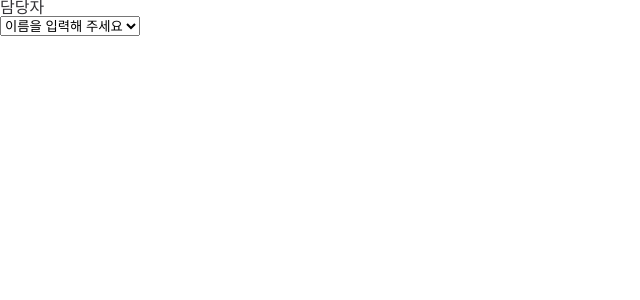
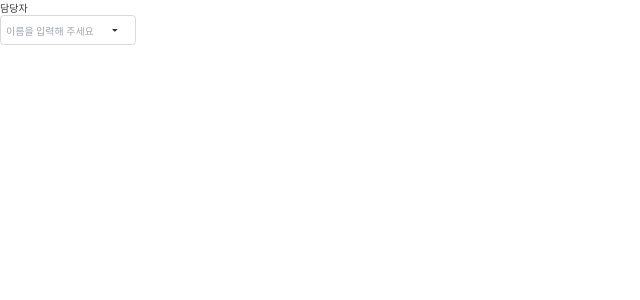
Before and after one commit to sprint-part3-team11/taskify, a Next.js app: page /jy in a window 1280 px wide. Shown: the top 300 px of the page, without its empty margins (0-640 px from the left). Built offline with nearby package versions, Linux system fonts and the light colour scheme.

Commit message:
feat: 셀렉트 박스 기본 ui구현

```diff
--- a/src/components/SelectBox/index.tsx
+++ b/src/components/SelectBox/index.tsx
@@ -1,4 +1,66 @@
 import React, { useState } from 'react';
+import styled from 'styled-components';
+import theme from '@/styles/theme';
+
+const S = {
+  SelectBox: styled.div`
+    display: flex;
+    align-items: center;
+    justify-content: space-between;
+    width: 13.5625rem;
+    height: 3rem;
+    padding: 0.5rem;
+    border-radius: 0.375rem;
+    border: 1px solid ${theme.color.grayLight};
+    background: ${theme.color.white};
+  `,
+  Text: styled.div<{ gray?: boolean }>`
+    flex: 3;
+    overflow: hidden;
+    white-space: nowrap;
+    text-overflow: ellipsis;
+    margin: 0;
+    color: ${(props) => (props.gray ? theme.color.gray : theme.color.body)};
+    font-family: Pretendard;
+    font-size: 1rem;
+    font-style: normal;
+    font-weight: 300;
+    line-height: normal;
+  `,
+  Title: styled.p`
+    color: ${theme.color.body};
+    font-family: Pretendard;
+    font-size: 1rem;
+    font-style: normal;
+    font-weight: 500;
+    line-height: normal;
+  `,
+  ArrowIcon: styled.svg`
+    flex: 1;
+    margin-left: 0.5rem;
+  `,
+  OptionArea: styled.ul`
+    width: 13.5625rem;
+    border-radius: 0.375rem;
+    border: 1px solid ${theme.color.grayLight};
+    background: ${theme.color.white};
+    box-shadow: 0px 4px 20px 0px rgba(0, 0, 0, 0.08);
+    margin-top: 0.0625rem;
+  `,
+  OptionValue: styled.li`
+    display: flex;
+    align-items: center;
+    padding: 0.3125rem;
+  `,
+  OptionValueText: styled.p`
+    color: var(--black-black_333236, #333236);
+    font-family: Pretendard;
+    font-size: 1rem;
+    font-style: normal;
+    font-weight: 400;
+    line-height: normal;
+  `,
+};
 
 interface Option {
   value: string;
@@ -6,46 +68,58 @@ interface Option {
 }
 
 interface SelectBoxProps {
-  title: string;
+  options: Option[];
   whether: boolean;
-  options: Option[];
-  onChange: (selectValue: string) => void;
 }
 
-/**
- * @param title - 담당자인지, 상태인지 작성합니다.
- * @param whether - 담당자는 placeholder가 있고, 상태는 placeholder가 없습니다.
- * @param options - 셀렉트 박스 내부에 들어갈 내용
- * @param onChange - void
- */
-const index: React.FC<SelectBoxProps> = ({
-  title,
-  whether,
-  options,
-  onChange,
-}) => {
-  const [selectValue, setSelctValue] = useState<string>('');
+const index: React.FC<SelectBoxProps> = ({ options, whether }) => {
+  const [selectedOption, setSelectedOption] = useState<Option | null>(null);
+  const [isDropdownOpen, setIsDropdownOpen] = useState(false);
 
-  const handleChange = (event: React.ChangeEvent<HTMLSelectElement>) => {
-    const value = event.target.value;
-    setSelctValue(value);
-    onChange(value);
+  const handleSelectOption = (option: Option) => {
+    setSelectedOption(option);
+    setIsDropdownOpen(false);
   };
+
+  // whether가 false이고 선택된 옵션이 없으면 첫 번째 옵션을 선택한다.
+  if (!whether && !selectedOption && options.length > 0) {
+    setSelectedOption(options[0]);
+  }
+
   return (
     <>
-      <p>{title}</p>
-      <select value={selectValue} onChange={handleChange}>
-        {whether ? (
-          <option value="" disabled hidden>
-            이름을 입력해 주세요
-          </option>
-        ) : null}
-        {options.map((option) => (
-          <option key={option.value} value={option.value}>
-            {option.label}
-          </option>
-        ))}
-      </select>
+      <S.Title>담당자</S.Title>
+      <S.SelectBox onClick={() => setIsDropdownOpen(!isDropdownOpen)}>
+        <S.Text gray={whether && !selectedOption}>
+          {selectedOption || whether
+            ? selectedOption?.label || '이름을 입력해 주세요'
+            : ''}
+        </S.Text>
+        <S.ArrowIcon
+          xmlns="http://www.w3.org/2000/svg"
+          width="1.625rem"
+          height="1.625rem"
+          viewBox="0 0 26 26"
+          fill="none"
+        >
+          <path
+            d="M12.4802 15.3555L9.06643 11.9418C9.01935 11.8947 8.98226 11.8421 8.95518 11.784C8.92809 11.726 8.91455 11.6637 8.91455 11.5974C8.91455 11.4646 8.95944 11.3493 9.04921 11.2514C9.13896 11.1535 9.25727 11.1045 9.40414 11.1045H16.5957C16.7426 11.1045 16.8609 11.1539 16.9507 11.2528C17.0404 11.3516 17.0853 11.467 17.0853 11.5988C17.0853 11.6318 17.0346 11.7462 16.9332 11.942L13.5197 15.3555C13.4412 15.434 13.3601 15.4913 13.2764 15.5274C13.1926 15.5635 13.1005 15.5815 12.9999 15.5815C12.8994 15.5815 12.8073 15.5635 12.7235 15.5274C12.6397 15.4913 12.5586 15.434 12.4802 15.3555Z"
+            fill="#333236"
+          />
+        </S.ArrowIcon>
+      </S.SelectBox>
+      {isDropdownOpen && (
+        <S.OptionArea>
+          {options.map((option) => (
+            <S.OptionValue
+              key={option.value}
+              onClick={() => handleSelectOption(option)}
+            >
+              <S.OptionValueText>{option.label}</S.OptionValueText>
+            </S.OptionValue>
+          ))}
+        </S.OptionArea>
+      )}
     </>
   );
 };
--- a/src/pages/jy.tsx
+++ b/src/pages/jy.tsx
@@ -8,19 +8,7 @@ const selectBoxOptions = [
 ];
 
 function jy() {
-  const [selectName, setSelectName] = useState<string>('');
-
-  const handleSelectBoxNameChange = (value: string) => {
-    setSelectName(value);
-  };
-  return (
-    <SelectBox
-      title="담당자"
-      whether={true}
-      options={selectBoxOptions}
-      onChange={handleSelectBoxNameChange}
-    />
-  );
+  return <SelectBox options={selectBoxOptions} whether={true} />;
 }
 
 export default jy;
```
